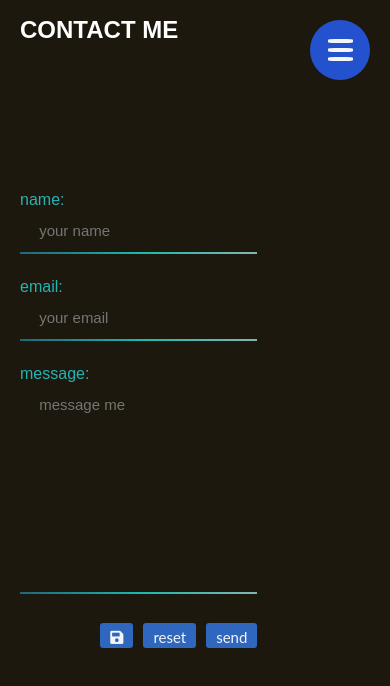
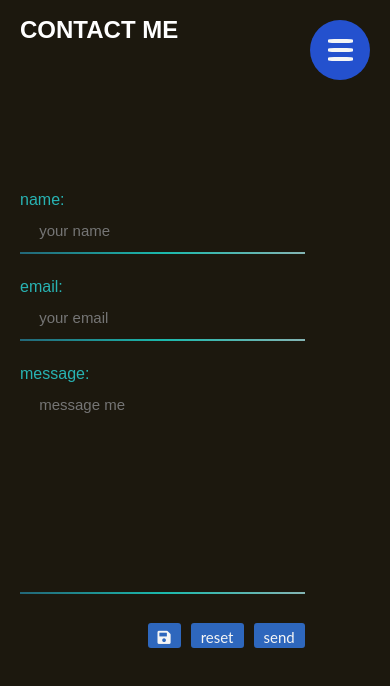
Before and after one commit to MaciejFigat/videoCover, a React (Create React App) app in the folder frontend/: page /contact in a window 390 px wide. Shown: the top 686 px of the page. Built offline with nearby package versions, Linux system fonts and the light colour scheme; no server answers.

Commit message:
small corrections in styles

```diff
--- a/frontend/src/styles/Form.scss
+++ b/frontend/src/styles/Form.scss
@@ -3,8 +3,7 @@
     place-items: center;
     z-index: 4;
     &.true {
-        z-index: -1;
-    }
+        z-index: -1;}
 
 }
 .contact_form {
@@ -68,6 +67,10 @@
         transition: 1.9s;
         animation: 10s rotate linear infinite;
     }
+    @media (max-width: 798px) {
+        min-width: 73vw;
+
+    }
 }
 
 
--- a/frontend/src/styles/Home.scss
+++ b/frontend/src/styles/Home.scss
@@ -106,7 +106,7 @@
     align-items: center;
     justify-content: center;
     opacity: 0;
-    transition: 0.3s;
+    transition: 0.2s;
     @media(max-width: 798px) {
         width: 260px;
 
@@ -122,10 +122,14 @@
     list-style: none;
 
 }
+.menu ul li {
+    margin-top: 1.5rem;
+}
 .menu ul li a{
    text-decoration: none;
    font-size: 24px;
    color: #111;
+
 //    z-index: 10;
 }
 .menu ul li a:hover{
@@ -147,10 +151,7 @@
         transition: 0.7s;
     }
 }
-// .overlay.true {
-//     background-color: #924518;
-//     transition: 0.7s;
-// }
+
 
 .text {
     position: relative;
@@ -158,11 +159,11 @@
     transition: 1.3s;
     &.true {
         opacity: 0.8;
-        @media(min-width: 1340px) {
+        @media(min-width: 1040px) {
             margin-left: 300px;
             transition: 1.3s;
         }
-        @media(max-width: 798px) {
+        @media(max-width: 1039px) {
             opacity: 0;
 
         }
```
